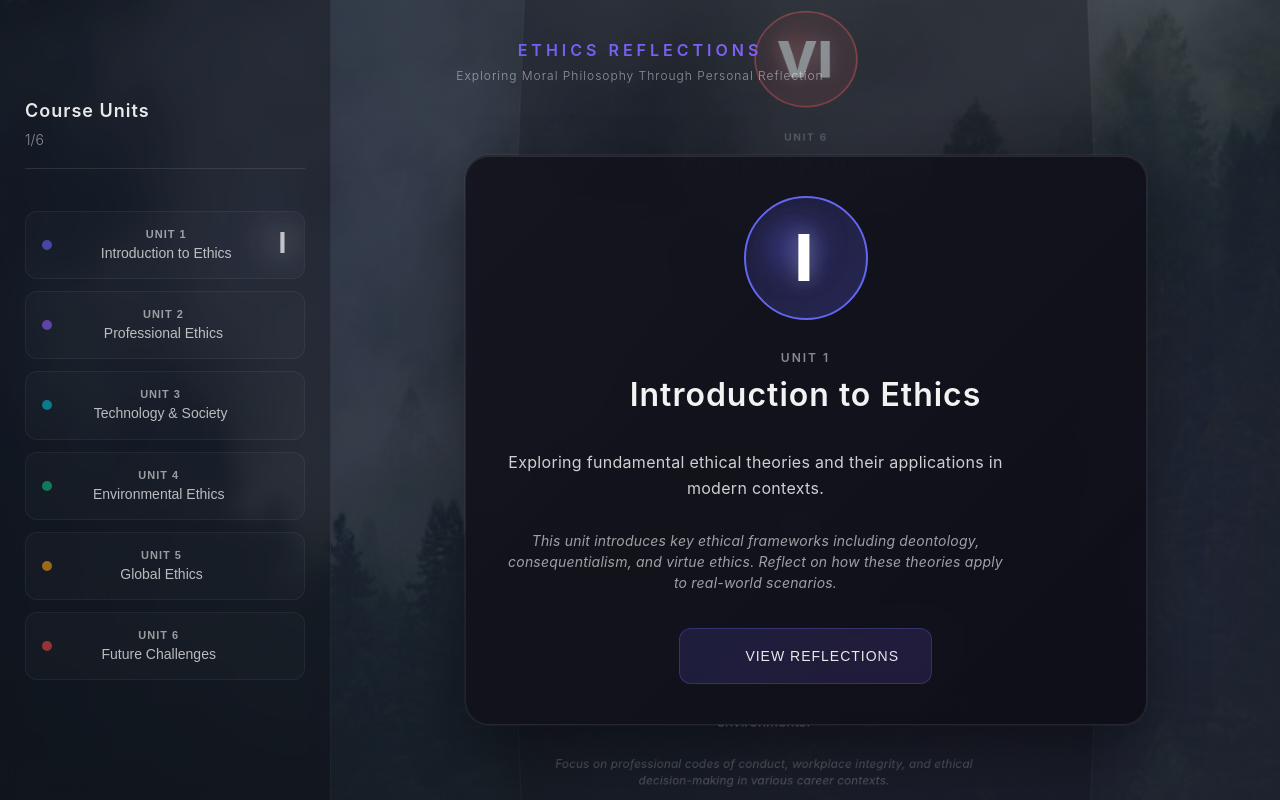
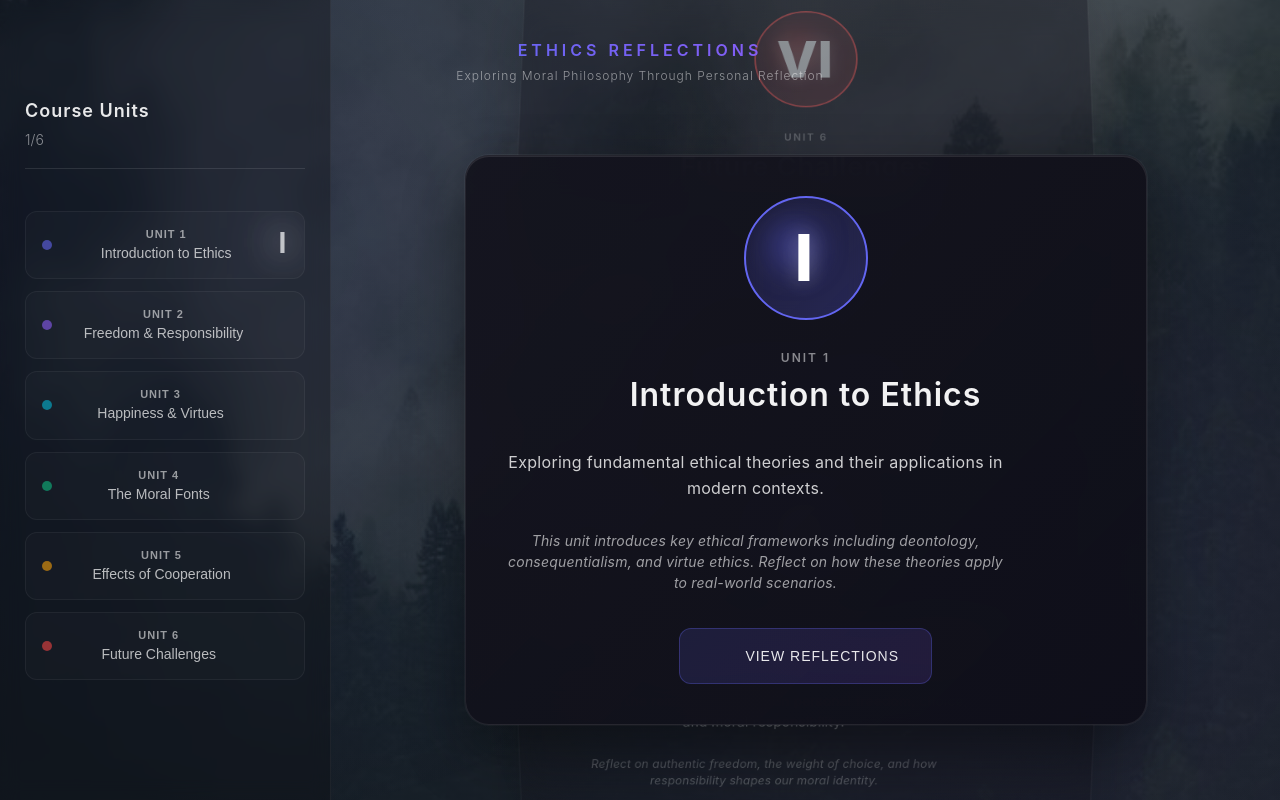
Before and after one commit to Topsy-yy/ethicsreflections, a React (Vite) app: page / in a window 1280 px wide. Built offline with nearby package versions, Linux system fonts and the light colour scheme.

Commit message:
Reflections

```diff
--- a/src/components/ReflectionsPage.jsx
+++ b/src/components/ReflectionsPage.jsx
@@ -16,15 +16,19 @@ const ReflectionsPage = ({ onBack, selectedUnitIndex }) => {
 
   // Sample reflection data with Lorem ipsum content - using actual unit data
   const getReflectionContent = (index) => {
-    const loremTexts = [
+    const reflectionTexts = [
       `Lorem ipsum dolor sit amet, consectetur adipiscing elit. Sed do eiusmod tempor incididunt ut labore et dolore magna aliqua. Ut enim ad minim veniam, quis nostrud exercitation ullamco laboris. Duis aute irure dolor in reprehenderit in voluptate velit esse cillum dolore eu fugiat nulla pariatur.\n\nExcepteur sint occaecat cupidatat non proident, sunt in culpa qui officia deserunt mollit anim id est laborum. Sed ut perspiciatis unde omnis iste natus error sit voluptatem accusantium doloremque laudantium, totam rem aperiam, eaque ipsa quae ab illo inventore veritatis et quasi architecto beatae vitae dicta sunt explicabo.\n\nNemo enim ipsam voluptatem quia voluptas sit aspernatur aut odit aut fugit, sed quia consequuntur magni dolores eos qui ratione voluptatem sequi nesciunt. Neque porro quisquam est, qui dolorem ipsum quia dolor sit amet, consectetur, adipisci velit.`,
 
-      `At vero eos et accusamus et iusto odio dignissimos ducimus qui blanditiis praesentium voluptatum deleniti atque corrupti quos dolores et quas molestias excepturi sint occaecati cupiditate non provident, similique sunt in culpa qui officia deserunt mollitia animi, id est laborum et dolorum fuga.\n\nEt harum quidem rerum facilis est et expedita distinctio. Nam libero tempore, cum soluta nobis est eligendi optio cumque nihil impedit quo minus id quod maxime placeat facere possimus, omnis voluptas assumenda est, omnis dolor repellendus.\n\nTemporibus autem quibusdam et aut officiis debitis aut rerum necessitatibus saepe eveniet ut et voluptates repudiandae sint et molestiae non recusandae.`,
+      `Sometimes I pause and truly ponder what it means to be free. We hear it constantly: "You have the freedom to choose." But does that truly resonate? It often feels as though the very framework of my choices was set long before I understood what a choice even was. I had once questioned myself if choosing to study in Kenya was really what I wanted?\n\nAs the layers of expectation begin to peel away with age, I've started to glimpse freedom not as an absence of limits, but as a presence of truth. To understand that the choices that I'm likely going to make is because of what it is confirmed to be true more about aligning my actions with the quiet, insistent voice of my inner self. This pursuit of truth is what perfects freedom, elevating choices from arbitrary decisions to meaningful, self-determined acts.\n\nThe path to authentic freedom is inherently challenging, marked by the weighty realization that every free act is a responsible act. This principle profoundly shapes my decision-making, imbuing each choice with a recognition of its broader implications. The lessons learned through my own experiences, even the imperfect ones, are paramount, for they are the foundation of a life undeniably my own, lived with full responsibility.`,
 
-      `Sed ut perspiciatis unde omnis iste natus error sit voluptatem accusantium doloremque laudantium, totam rem aperiam, eaque ipsa quae ab illo inventore veritatis et quasi architecto beatae vitae dicta sunt explicabo. Nemo enim ipsam voluptatem quia voluptas sit aspernatur aut odit aut fugit.\n\nQuis autem vel eum iure reprehenderit qui in ea voluptate velit esse quam nihil molestiae consequatur, vel illum qui dolorem eum fugiat quo voluptas nulla pariatur. Ut enim ad minima veniam, quis nostrum exercitationem ullam corporis suscipit laboriosam.\n\nNisi ut aliquid ex ea commodi consequatur? Quis autem vel eum iure reprehenderit qui in ea voluptate velit esse quam nihil molestiae consequatur.`
+      `My lifelong aspiration has been for profound happiness, yes, playing video games, going out with friends, trying new things, achieving some goal, having tons of money. But after the Happiness and Virtues chapter all these changed. Here's what I learned;\n\nTrue happiness emerges in the bonds of friendship. Simple, shared moments: laughter, meals, stories, and the quiet presence of loved ones. These are the instances where everything aligns, bringing a sense of rightness.\n\nApart from friendship being source of happiness, virtues is also a key aspect. Virtue being a habit, and habits build by practice then, practicing the different types of virtues brings happiness.\n\nI was impressed by the virtue "Fortitude" that it enables people act well even in difficult times. The aspect "resist" that it inclines more to, to resist temptations, bigger temptations that seem difficult to resist. This made me remember some achievement I have done and didn't notice how big it was.\n\nThrough that I've learned that happiness is not a distant goal to be chased, but a delicate bloom to be recognized, nurtured, and protected. It resides in everyday memories, small gestures, shared laughter, and meaningful embraces.`,
+
+      `Doing a bad thing for the right course should be accepted. Yeah, that was how I answered when this question was posed out to us in our maisha class back in first year first semester. The question was "Can the end justify the means?". I can't remember if there was anyone who said NO, but I particularly defended the motion.\n\nTo my surprise, the end can never justify the means. It even gets worse when the fonts were introduced. "Circumstances" one of the fonts that determine the intensity of the action. Measuring how good or evil an action can be.\n\nMy key takeaway in this chapter is that for an action to be morally acceptable, then all the fonts must be good.`,
+
+      `There is this famous saying that "Show me your friends and I'll tell you who you are". There is this other one which says when you put the good dog together with several bad ones then, the dog will become a bad dog.\n\nAll these sayings are being supported by cooperation with other people's actions. This clicked in my mind after noticing how remarks are given to the most insignificant people in any event, not knowing that even their contributions help in actions done by people.\n\nThis has made me to look keenly the people around me, how my contributions to their actions helping them achieve some goal whether evil or good, how I benefit from it.\n\nThis made me vow not to do anything because my friends do it but examining their ultimate good of their actions.`
     ];
 
-    return loremTexts[index] || loremTexts[0];
+    return reflectionTexts[index] || reflectionTexts[0];
   };
 
   const reflections = reflectionTopics.map((unit, index) => ({
@@ -34,10 +38,10 @@ const ReflectionsPage = ({ onBack, selectedUnitIndex }) => {
     icon: unit.icon,
     color: unit.color,
     description: unit.description,
-    content: index < 3 ? getReflectionContent(index) : null,
-    lastModified: index < 3 ? `2025-07-${String(index + 1).padStart(2, '0')}` : null,
-    wordCount: index < 3 ? [185, 164, 178][index] : 0, // More realistic word counts
-    hasReflection: index < 3
+    content: index < 5 ? getReflectionContent(index) : null,
+    lastModified: index < 5 ? `2025-07-${String(index + 1).padStart(2, '0')}` : null,
+    wordCount: index < 5 ? [185, 247, 194, 116, 149][index] : 0, // Updated word counts for personal reflections
+    hasReflection: index < 5
   }));
 
   const handleUnitClick = (unit) => {
@@ -59,8 +63,8 @@ const ReflectionsPage = ({ onBack, selectedUnitIndex }) => {
       if (selectedUnit.unitId === 1) {
         return '/images/Textured.jpeg';
       }
-      // Default background for other units
-      return 'https://images.unsplash.com/photo-1481627834876-b7833e8f5570?q=80&w=2070&auto=format&fit=crop';
+      // Use the beautiful lush green forest image you selected
+      return 'https://images.unsplash.com/photo-1441974231531-c6227db76b6e?ixlib=rb-4.0.3&ixid=M3wxMjA3fDB8MHxwaG90by1wYWdlfHx8fGVufDB8fHx8fA%3D%3D&auto=format&fit=crop&w=2070&q=80';
     };
 
     const backgroundStyle = {
--- a/src/data/planets.js
+++ b/src/data/planets.js
@@ -10,36 +10,36 @@ export const reflectionTopics = [
   },
   {
     name: "UNIT 2",
-    title: "Professional Ethics",
-    text: "Examining ethical responsibilities and dilemmas in professional environments.",
-    description: "Focus on professional codes of conduct, workplace integrity, and ethical decision-making in various career contexts.",
+    title: "Freedom & Responsibility",
+    text: "Exploring the relationship between personal freedom, choice, and moral responsibility.",
+    description: "Reflect on authentic freedom, the weight of choice, and how responsibility shapes our moral identity.",
     icon: "Ⅱ",
     color: "#8b5cf6",
     reflection: "Click to write your reflection on this unit..."
   },
   {
     name: "UNIT 3",
-    title: "Technology & Society",
-    text: "Analyzing the ethical implications of technological advancement on society.",
-    description: "Explore privacy, AI ethics, digital rights, and the responsibility of technologists in shaping our digital future.",
+    title: "Happiness & Virtues",
+    text: "Discovering the true sources of happiness through virtue, friendship, and meaningful connections.",
+    description: "Explore how genuine happiness emerges from virtuous habits, deep friendships, and the courage to resist temptation.",
     icon: "Ⅲ",
     color: "#06b6d4",
     reflection: "Click to write your reflection on this unit..."
   },
   {
     name: "UNIT 4",
-    title: "Environmental Ethics",
-    text: "Understanding our moral obligations towards the environment and future generations.",
-    description: "Examine sustainability, climate change ethics, and our responsibility as stewards of the planet.",
+    title: "The Moral Fonts",
+    text: "Understanding the three sources of morality and how they determine the goodness of our actions.",
+    description: "Explore how object, intention, and circumstances work together to evaluate moral actions, and why all fonts must be good.",
     icon: "Ⅳ",
     color: "#10b981",
     reflection: "Click to write your reflection on this unit..."
   },
   {
     name: "UNIT 5",
-    title: "Global Ethics",
-    text: "Exploring ethical challenges in our interconnected global society.",
-    description: "Discuss human rights, cultural relativism, global justice, and ethical responsibilities across borders.",
+    title: "Effects of Cooperation",
+    text: "Understanding how our actions and associations shape moral character and outcomes.",
+    description: "Examine the power of cooperation, the influence of companions, and our responsibility in collective actions.",
     icon: "Ⅴ",
     color: "#f59e0b",
     reflection: "Click to write your reflection on this unit..."
```
